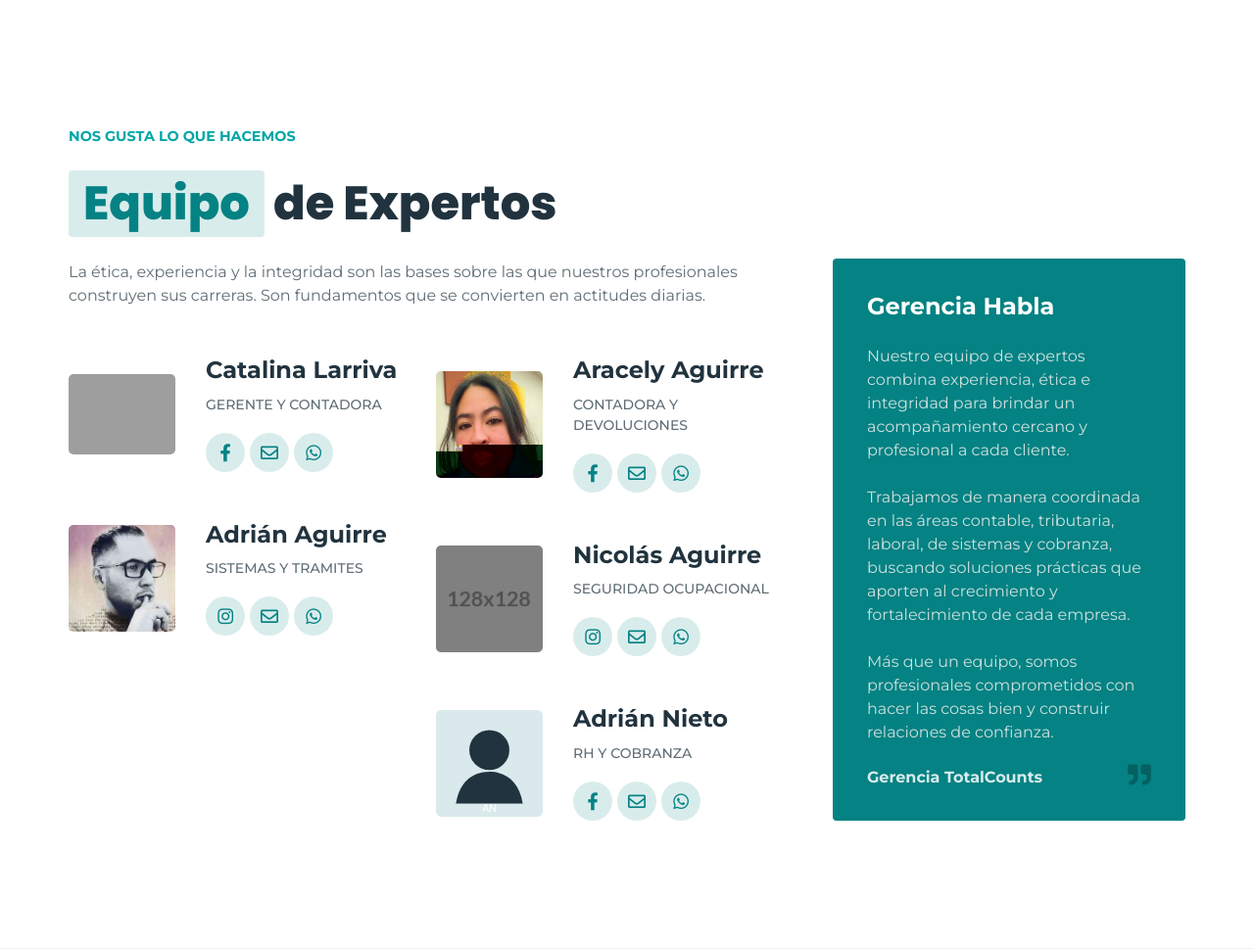
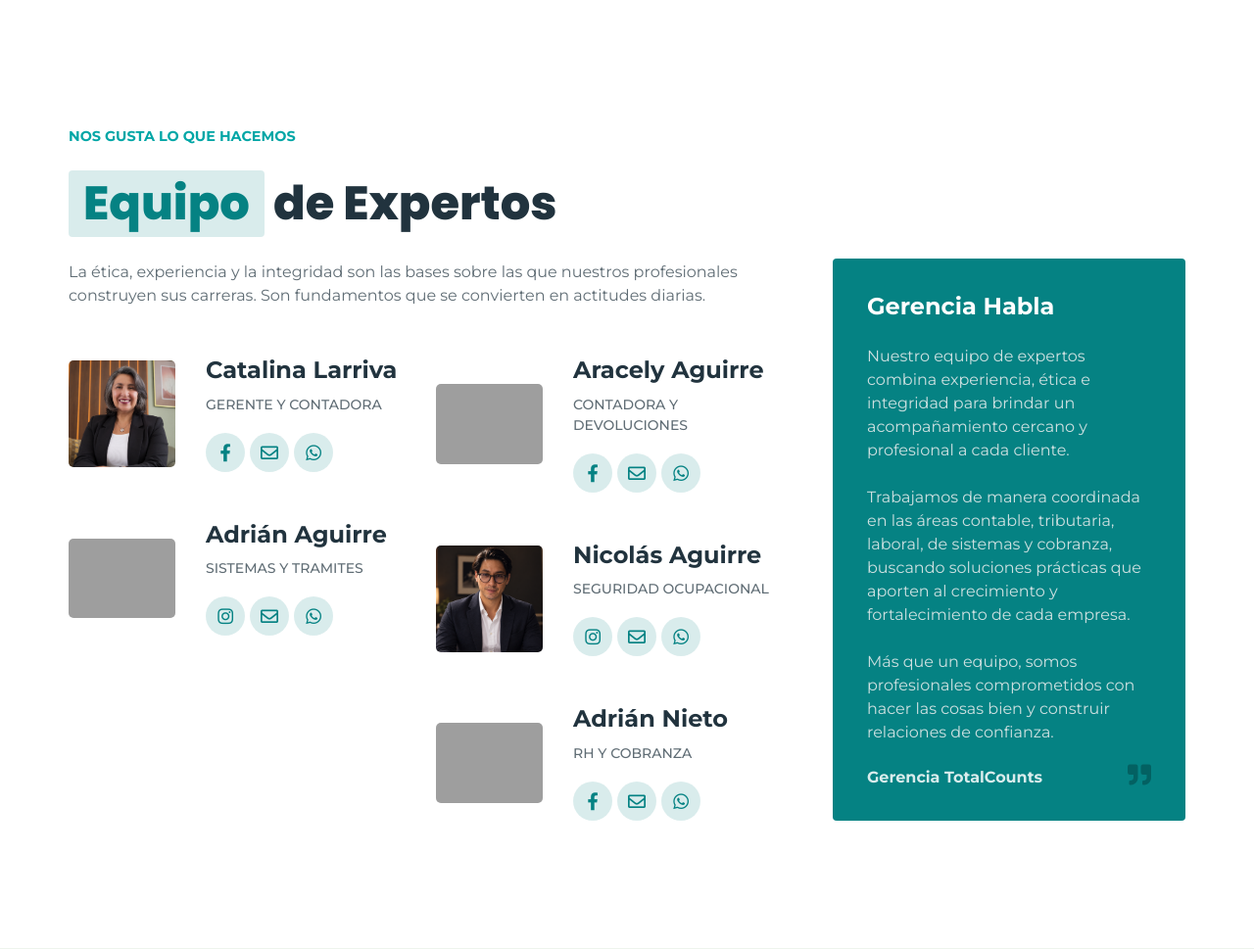
Before and after one commit to eldudyaguirre/TtCWeb, a Django app: template store/templates/index.html in a window 1280 px wide. Shown: the part 3468-4437 px from the top of the page at 98% size. Run offline with Django 5.2, Linux system fonts and the light colour scheme; the template is opened without the code that fills it, so the values that code supplies are empty; some libraries are stand-ins or nearby versions; grey boxes are pictures that could not be loaded.

Commit message:
Update index.html

```diff
--- a/store/templates/index.html
+++ b/store/templates/index.html
@@ -470,7 +470,7 @@
                             <div class="col-12 col-md-6 p-0">
                                 <div class="row item">
                                     <div class="col-4 p-0 pr-3 align-self-center">
-                                        <img src="{% static 'images/team-catalina-larriva.jpg' %}" alt="Catalina Larriva" class="person">
+                                        <img src="{% static 'images/team-catalina-larriva.png' %}" alt="Catalina Larriva" class="person">
                                     </div>
                                     <div class="col-8 align-self-center text-left">
                                         <h4>Catalina Larriva</h4>
@@ -490,7 +490,7 @@
                                 </div>
                                 <div class="row item">
                                     <div class="col-4 p-0 pr-3 align-self-center">
-                                        <img src="{% static 'images/team-adrian-aguirre.jpg' %}" alt="Adrián Aguirre" class="person">
+                                        <img src="{% static 'images/team-adrian-aguirre.png' %}" alt="Adrián Aguirre" class="person">
                                     </div>
                                     <div class="col-8 align-self-center text-left">
                                         <h4>Adrián Aguirre</h4>
@@ -512,7 +512,7 @@
                             <div class="col-12 col-md-6 p-0">
                                 <div class="row item">
                                     <div class="col-4 p-0 pr-3 align-self-center">
-                                        <img src="{% static 'images/team-aracely-aguirre.jpg' %}" alt="Aracely Aguirre" class="person">
+                                        <img src="{% static 'images/team-aracely-aguirre.png' %}" alt="Aracely Aguirre" class="person">
                                     </div>
                                     <div class="col-8 align-self-center text-left">
                                         <h4>Aracely Aguirre</h4>
@@ -532,7 +532,7 @@
                                 </div>
                                 <div class="row item">
                                     <div class="col-4 p-0 pr-3 align-self-center">
-                                        <img src="{% static 'images/team-4.jpg' %}" alt="Person" class="person">
+                                        <img src="{% static 'images/team-nicolas-aguirre.png' %}" alt="Person" class="person">
                                     </div>
                                     <div class="col-8 align-self-center text-left">
                                         <h4>Nicolás Aguirre</h4>
@@ -552,7 +552,7 @@
                                 </div>
                                 <div class="row item">
                                     <div class="col-4 p-0 pr-3 align-self-center">
-                                        <img src="{% static 'images/team-5.svg' %}" alt="Adrián Nieto" class="person">
+                                        <img src="{% static 'images/team-adrian-nieto.png' %}" alt="Adrián Nieto" class="person">
                                     </div>
                                     <div class="col-8 align-self-center text-left">
                                         <h4>Adrián Nieto</h4>
```
